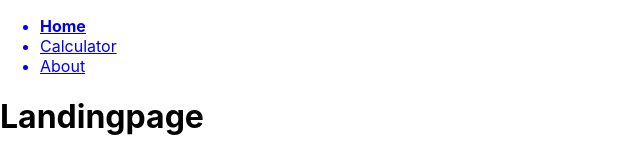
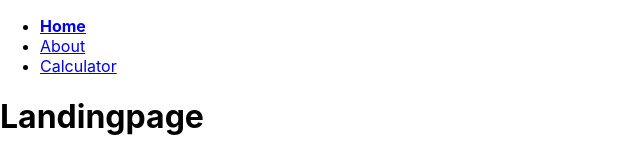
Before and after one commit to jlntrt/react-rate-calculator, a React (Create React App) app: page / in a window 1280 px wide. Shown: the top 160 px of the page, without its empty margins (0-640 px from the left). Built offline with nearby package versions, Linux system fonts and the light colour scheme.

Commit message:
Refactor NavBar routes

```diff
--- a/src/NavBar.js
+++ b/src/NavBar.js
@@ -6,18 +6,34 @@ function NavBar() {
     fontWeight: 'bold'
   }
 
+  const routes = [
+    {
+      path: "/",
+      exact: true,
+      title: "Home"
+    },
+    {
+      path: "/about",
+      exact: false,
+      title: "About"
+    },
+    {
+      path: "/calculator",
+      exact: false,
+      title: "Calculator"
+    }
+  ]
+
   return (
     <nav>
       <ul>
-        <NavLink to='/'activeStyle={ACTIVE_STYLE} exact>
-          <li>Home</li>
-        </NavLink>
-        <NavLink to='/calculator' activeStyle={ACTIVE_STYLE}>
-          <li>Calculator</li>
-        </NavLink>
-        <NavLink to='/about' activeStyle={ACTIVE_STYLE}>
-          <li>About</li>
-        </NavLink>
+        { routes.map((route, index) => (
+          <li>
+            <NavLink key={index} to={route.path} exact={route.exact} activeStyle={ACTIVE_STYLE}>
+              { route.title }
+            </NavLink>
+          </li>
+        ))}
       </ul>
     </nav>
   )
```
